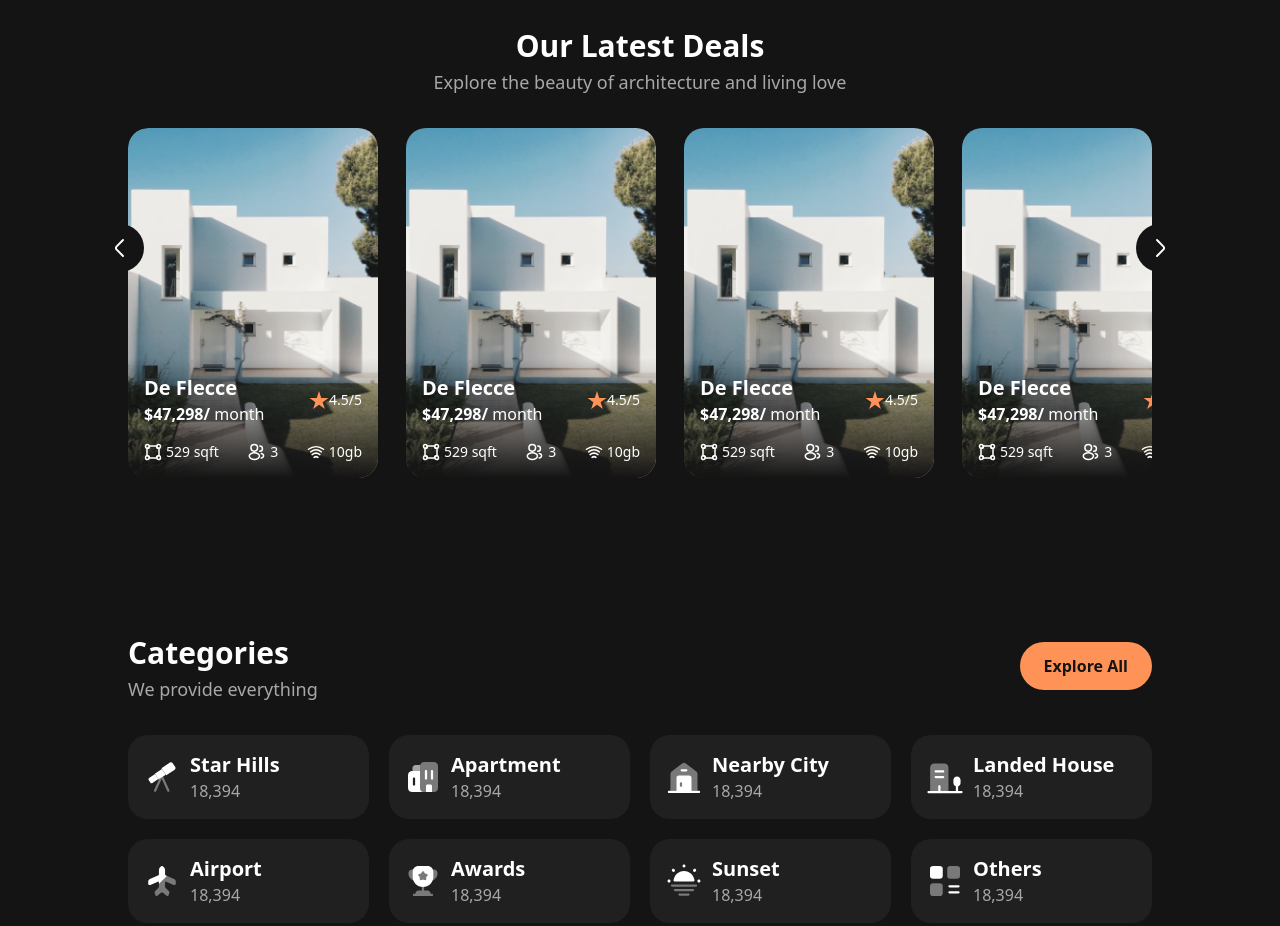
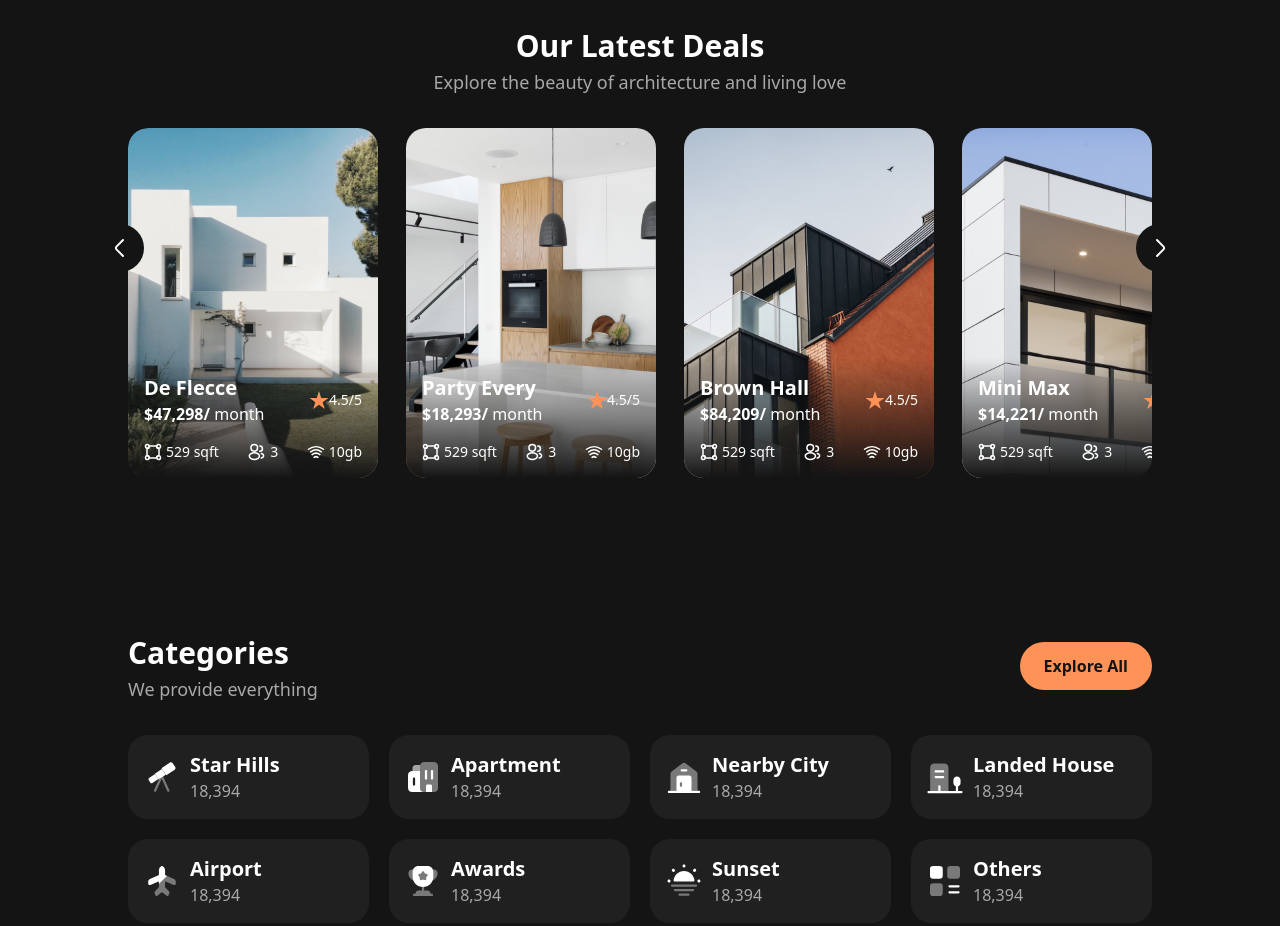
Before and after one commit to yayakyogi/nidejia, a website: page index.html in a window 1280 px wide. Shown: the part 880-1806 px from the top of the page. Drawn offline with Linux system fonts and the light colour scheme.

Commit message:
add images

```diff
--- a/index.html
+++ b/index.html
@@ -127,7 +127,7 @@
           <div class="flex items-center gap-7">
             <!-- Card Kos -->
             <div class="h-[350px] w-[250px] rounded-20 overflow-hidden relative hover:cursor-pointer">
-              <img src="/assets/images/image 1.png" alt="img-kos" class="h-full w-full" />
+              <img src="/assets/images/image-deal-1.png" alt="img-kos" class="h-full w-full" />
 
               <div class="absolute left-0 bottom-0 w-full p-4 bg-gradient-to-t from-black">
                 <!-- Name & Rating -->
@@ -168,7 +168,130 @@
 
             <!-- Card Kos -->
             <div class="h-[350px] w-[250px] rounded-20 overflow-hidden relative hover:cursor-pointer">
-              <img src="/assets/images/image 1.png" alt="img-kos" class="h-full w-full" />
+              <img src="/assets/images/image-deal-2.png" alt="img-kos" class="h-full w-full" />
+
+              <div class="absolute left-0 bottom-0 w-full p-4 bg-gradient-to-t from-black">
+                <!-- Name & Rating -->
+                <div class="flex justify-between items-center text-white mb-4">
+                  <div>
+                    <h4 class="text-xl font-bold">Party Every</h4>
+                    <div>
+                      <span class="font-semibold">$18,293/</span>
+                      <span>month</span>
+                    </div>
+                  </div>
+                  <div class="flex items-center">
+                    <img src="/assets/icons/ic-star.svg" alt="ic-star" class="w-5 h-5" />
+                    <span class="text-sm">4.5/5</span>
+                  </div>
+                </div>
+                <!-- End Name & Rating -->
+
+                <!-- Icon -->
+                <div class="flex items-center justify-between text-white text-sm">
+                  <div class="flex gap-1">
+                    <img src="/assets/icons/format-square.svg" />
+                    <span>529 sqft</span>
+                  </div>
+                  <div class="flex gap-1">
+                    <img src="/assets/icons/ic-profile-outline.svg" />
+                    <span>3</span>
+                  </div>
+                  <div class="flex gap-1">
+                    <img src="/assets/icons/ic-wifi.svg" />
+                    <span>10gb</span>
+                  </div>
+                </div>
+                <!-- End Icon -->
+              </div>
+            </div>
+            <!-- End Card Kos -->
+
+            <!-- Card Kos -->
+            <div class="h-[350px] w-[250px] rounded-20 overflow-hidden relative hover:cursor-pointer">
+              <img src="/assets/images/image-deal-3.png" alt="img-kos" class="h-full w-full" />
+
+              <div class="absolute left-0 bottom-0 w-full p-4 bg-gradient-to-t from-black">
+                <!-- Name & Rating -->
+                <div class="flex justify-between items-center text-white mb-4">
+                  <div>
+                    <h4 class="text-xl font-bold">Brown Hall</h4>
+                    <div>
+                      <span class="font-semibold">$84,209/</span>
+                      <span>month</span>
+                    </div>
+                  </div>
+                  <div class="flex items-center">
+                    <img src="/assets/icons/ic-star.svg" alt="ic-star" class="w-5 h-5" />
+                    <span class="text-sm">4.5/5</span>
+                  </div>
+                </div>
+                <!-- End Name & Rating -->
+
+                <!-- Icon -->
+                <div class="flex items-center justify-between text-white text-sm">
+                  <div class="flex gap-1">
+                    <img src="/assets/icons/format-square.svg" />
+                    <span>529 sqft</span>
+                  </div>
+                  <div class="flex gap-1">
+                    <img src="/assets/icons/ic-profile-outline.svg" />
+                    <span>3</span>
+                  </div>
+                  <div class="flex gap-1">
+                    <img src="/assets/icons/ic-wifi.svg" />
+                    <span>10gb</span>
+                  </div>
+                </div>
+                <!-- End Icon -->
+              </div>
+            </div>
+            <!-- End Card Kos -->
+
+            <!-- Card Kos -->
+            <div class="h-[350px] w-[250px] rounded-20 overflow-hidden relative hover:cursor-pointer">
+              <img src="/assets/images/image-deal-4.png" alt="img-kos" class="h-full w-full" />
+
+              <div class="absolute left-0 bottom-0 w-full p-4 bg-gradient-to-t from-black">
+                <!-- Name & Rating -->
+                <div class="flex justify-between items-center text-white mb-4">
+                  <div>
+                    <h4 class="text-xl font-bold">Mini Max</h4>
+                    <div>
+                      <span class="font-semibold">$14,221/</span>
+                      <span>month</span>
+                    </div>
+                  </div>
+                  <div class="flex items-center">
+                    <img src="/assets/icons/ic-star.svg" alt="ic-star" class="w-5 h-5" />
+                    <span class="text-sm">4.5/5</span>
+                  </div>
+                </div>
+                <!-- End Name & Rating -->
+
+                <!-- Icon -->
+                <div class="flex items-center justify-between text-white text-sm">
+                  <div class="flex gap-1">
+                    <img src="/assets/icons/format-square.svg" />
+                    <span>529 sqft</span>
+                  </div>
+                  <div class="flex gap-1">
+                    <img src="/assets/icons/ic-profile-outline.svg" />
+                    <span>3</span>
+                  </div>
+                  <div class="flex gap-1">
+                    <img src="/assets/icons/ic-wifi.svg" />
+                    <span>10gb</span>
+                  </div>
+                </div>
+                <!-- End Icon -->
+              </div>
+            </div>
+            <!-- End Card Kos -->
+
+             <!-- Card Kos -->
+             <div class="h-[350px] w-[250px] rounded-20 overflow-hidden relative hover:cursor-pointer">
+              <img src="/assets/images/image-deal-1.png" alt="img-kos" class="h-full w-full" />
 
               <div class="absolute left-0 bottom-0 w-full p-4 bg-gradient-to-t from-black">
                 <!-- Name & Rating -->
@@ -209,179 +332,15 @@
 
             <!-- Card Kos -->
             <div class="h-[350px] w-[250px] rounded-20 overflow-hidden relative hover:cursor-pointer">
-              <img src="/assets/images/image 1.png" alt="img-kos" class="h-full w-full" />
+              <img src="/assets/images/image-deal-2.png" alt="img-kos" class="h-full w-full" />
 
               <div class="absolute left-0 bottom-0 w-full p-4 bg-gradient-to-t from-black">
                 <!-- Name & Rating -->
                 <div class="flex justify-between items-center text-white mb-4">
                   <div>
-                    <h4 class="text-xl font-bold">De Flecce</h4>
+                    <h4 class="text-xl font-bold">Party Every</h4>
                     <div>
-                      <span class="font-semibold">$47,298/</span>
-                      <span>month</span>
-                    </div>
-                  </div>
-                  <div class="flex items-center">
-                    <img src="/assets/icons/ic-star.svg" alt="ic-star" class="w-5 h-5" />
-                    <span class="text-sm">4.5/5</span>
-                  </div>
-                </div>
-                <!-- End Name & Rating -->
-
-                <!-- Icon -->
-                <div class="flex items-center justify-between text-white text-sm">
-                  <div class="flex gap-1">
-                    <img src="/assets/icons/format-square.svg" />
-                    <span>529 sqft</span>
-                  </div>
-                  <div class="flex gap-1">
-                    <img src="/assets/icons/ic-profile-outline.svg" />
-                    <span>3</span>
-                  </div>
-                  <div class="flex gap-1">
-                    <img src="/assets/icons/ic-wifi.svg" />
-                    <span>10gb</span>
-                  </div>
-                </div>
-                <!-- End Icon -->
-              </div>
-            </div>
-            <!-- End Card Kos -->
-
-            <!-- Card Kos -->
-            <div class="h-[350px] w-[250px] rounded-20 overflow-hidden relative hover:cursor-pointer">
-              <img src="/assets/images/image 1.png" alt="img-kos" class="h-full w-full" />
-
-              <div class="absolute left-0 bottom-0 w-full p-4 bg-gradient-to-t from-black">
-                <!-- Name & Rating -->
-                <div class="flex justify-between items-center text-white mb-4">
-                  <div>
-                    <h4 class="text-xl font-bold">De Flecce</h4>
-                    <div>
-                      <span class="font-semibold">$47,298/</span>
-                      <span>month</span>
-                    </div>
-                  </div>
-                  <div class="flex items-center">
-                    <img src="/assets/icons/ic-star.svg" alt="ic-star" class="w-5 h-5" />
-                    <span class="text-sm">4.5/5</span>
-                  </div>
-                </div>
-                <!-- End Name & Rating -->
-
-                <!-- Icon -->
-                <div class="flex items-center justify-between text-white text-sm">
-                  <div class="flex gap-1">
-                    <img src="/assets/icons/format-square.svg" />
-                    <span>529 sqft</span>
-                  </div>
-                  <div class="flex gap-1">
-                    <img src="/assets/icons/ic-profile-outline.svg" />
-                    <span>3</span>
-                  </div>
-                  <div class="flex gap-1">
-                    <img src="/assets/icons/ic-wifi.svg" />
-                    <span>10gb</span>
-                  </div>
-                </div>
-                <!-- End Icon -->
-              </div>
-            </div>
-            <!-- End Card Kos -->
-
-            <!-- Card Kos -->
-            <div class="h-[350px] w-[250px] rounded-20 overflow-hidden relative hover:cursor-pointer">
-              <img src="/assets/images/image 1.png" alt="img-kos" class="h-full w-full" />
-
-              <div class="absolute left-0 bottom-0 w-full p-4 bg-gradient-to-t from-black">
-                <!-- Name & Rating -->
-                <div class="flex justify-between items-center text-white mb-4">
-                  <div>
-                    <h4 class="text-xl font-bold">De Flecce</h4>
-                    <div>
-                      <span class="font-semibold">$47,298/</span>
-                      <span>month</span>
-                    </div>
-                  </div>
-                  <div class="flex items-center">
-                    <img src="/assets/icons/ic-star.svg" alt="ic-star" class="w-5 h-5" />
-                    <span class="text-sm">4.5/5</span>
-                  </div>
-                </div>
-                <!-- End Name & Rating -->
-
-                <!-- Icon -->
-                <div class="flex items-center justify-between text-white text-sm">
-                  <div class="flex gap-1">
-                    <img src="/assets/icons/format-square.svg" />
-                    <span>529 sqft</span>
-                  </div>
-                  <div class="flex gap-1">
-                    <img src="/assets/icons/ic-profile-outline.svg" />
-                    <span>3</span>
-                  </div>
-                  <div class="flex gap-1">
-                    <img src="/assets/icons/ic-wifi.svg" />
-                    <span>10gb</span>
-                  </div>
-                </div>
-                <!-- End Icon -->
-              </div>
-            </div>
-            <!-- End Card Kos -->
-
-            <!-- Card Kos -->
-            <div class="h-[350px] w-[250px] rounded-20 overflow-hidden relative hover:cursor-pointer">
-              <img src="/assets/images/image 1.png" alt="img-kos" class="h-full w-full" />
-
-              <div class="absolute left-0 bottom-0 w-full p-4 bg-gradient-to-t from-black">
-                <!-- Name & Rating -->
-                <div class="flex justify-between items-center text-white mb-4">
-                  <div>
-                    <h4 class="text-xl font-bold">De Flecce</h4>
-                    <div>
-                      <span class="font-semibold">$47,298/</span>
-                      <span>month</span>
-                    </div>
-                  </div>
-                  <div class="flex items-center">
-                    <img src="/assets/icons/ic-star.svg" alt="ic-star" class="w-5 h-5" />
-                    <span class="text-sm">4.5/5</span>
-                  </div>
-                </div>
-                <!-- End Name & Rating -->
-
-                <!-- Icon -->
-                <div class="flex items-center justify-between text-white text-sm">
-                  <div class="flex gap-1">
-                    <img src="/assets/icons/format-square.svg" />
-                    <span>529 sqft</span>
-                  </div>
-                  <div class="flex gap-1">
-                    <img src="/assets/icons/ic-profile-outline.svg" />
-                    <span>3</span>
-                  </div>
-                  <div class="flex gap-1">
-                    <img src="/assets/icons/ic-wifi.svg" />
-                    <span>10gb</span>
-                  </div>
-                </div>
-                <!-- End Icon -->
-              </div>
-            </div>
-            <!-- End Card Kos -->
-
-            <!-- Card Kos -->
-            <div class="h-[350px] w-[250px] rounded-20 overflow-hidden relative hover:cursor-pointer">
-              <img src="/assets/images/image 1.png" alt="img-kos" class="h-full w-full" />
-
-              <div class="absolute left-0 bottom-0 w-full p-4 bg-gradient-to-t from-black">
-                <!-- Name & Rating -->
-                <div class="flex justify-between items-center text-white mb-4">
-                  <div>
-                    <h4 class="text-xl font-bold">De Flecce</h4>
-                    <div>
-                      <span class="font-semibold">$47,298/</span>
+                      <span class="font-semibold">$18,293/</span>
                       <span>month</span>
                     </div>
                   </div>
```
Also changed, not shown: assets/images/image 1.png (deleted), assets/images/image-deal-1.png (added), assets/images/image-deal-2.png (added), assets/images/image-deal-3.png (added), assets/images/image-deal-4.png (added).
